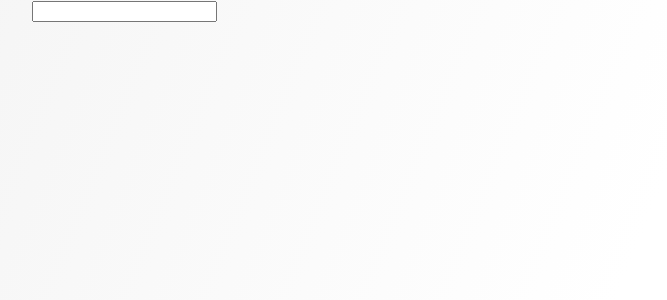
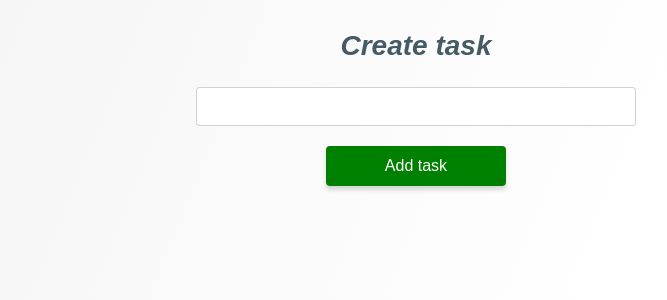
Before and after one commit to VitaliySaburdo/test-task-volt, a React (Vite) app: page / in a window 1280 px wide. Shown: the top 300 px of the page, without its empty margins (224-891 px from the left). Built offline with nearby package versions, Linux system fonts and the light colour scheme.

Commit message:
add form

```diff
--- a/src/components/todo-form/todo-form.jsx
+++ b/src/components/todo-form/todo-form.jsx
@@ -1,11 +1,25 @@
 // import { useState } from 'react'
+import {
+  Form,
+  Label,
+  Container,
+  Title,
+  Input,
+  Button,
+} from './todo-form.styled'
 export const ToDoForm = () => {
   // const [name, setName] = useState('')
   return (
-    <form>
-      <label>
-        <input/>
-      </label>
-    </form>
+    <>
+      <Container>
+        <Title>Create task</Title>
+        <Form>
+          <Label>
+            <Input />
+          </Label>
+          <Button>Add task</Button>
+        </Form>
+      </Container>
+    </>
   )
 }
```
Also changed, not shown: 1 other file (tests, documents, lock files or other folders).
